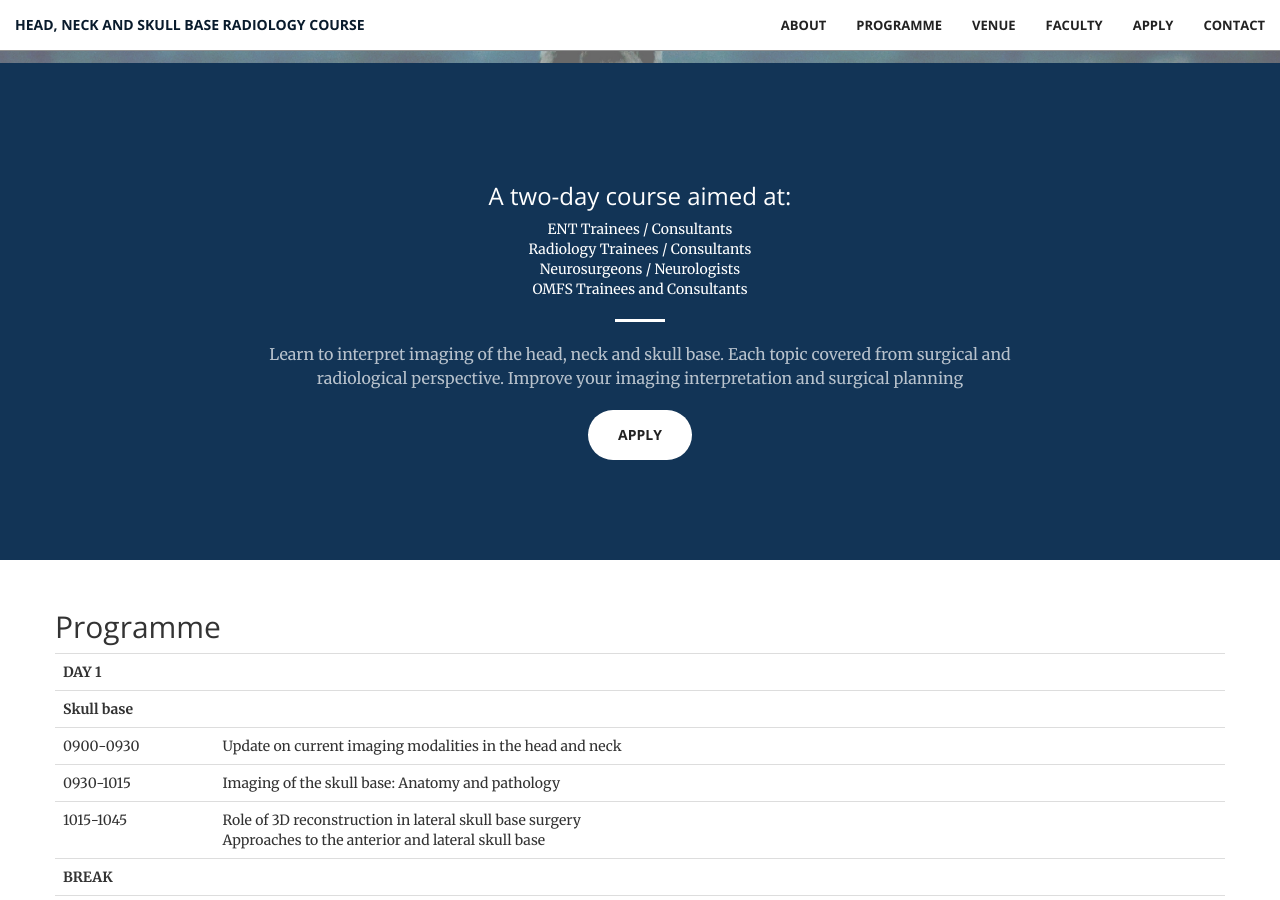
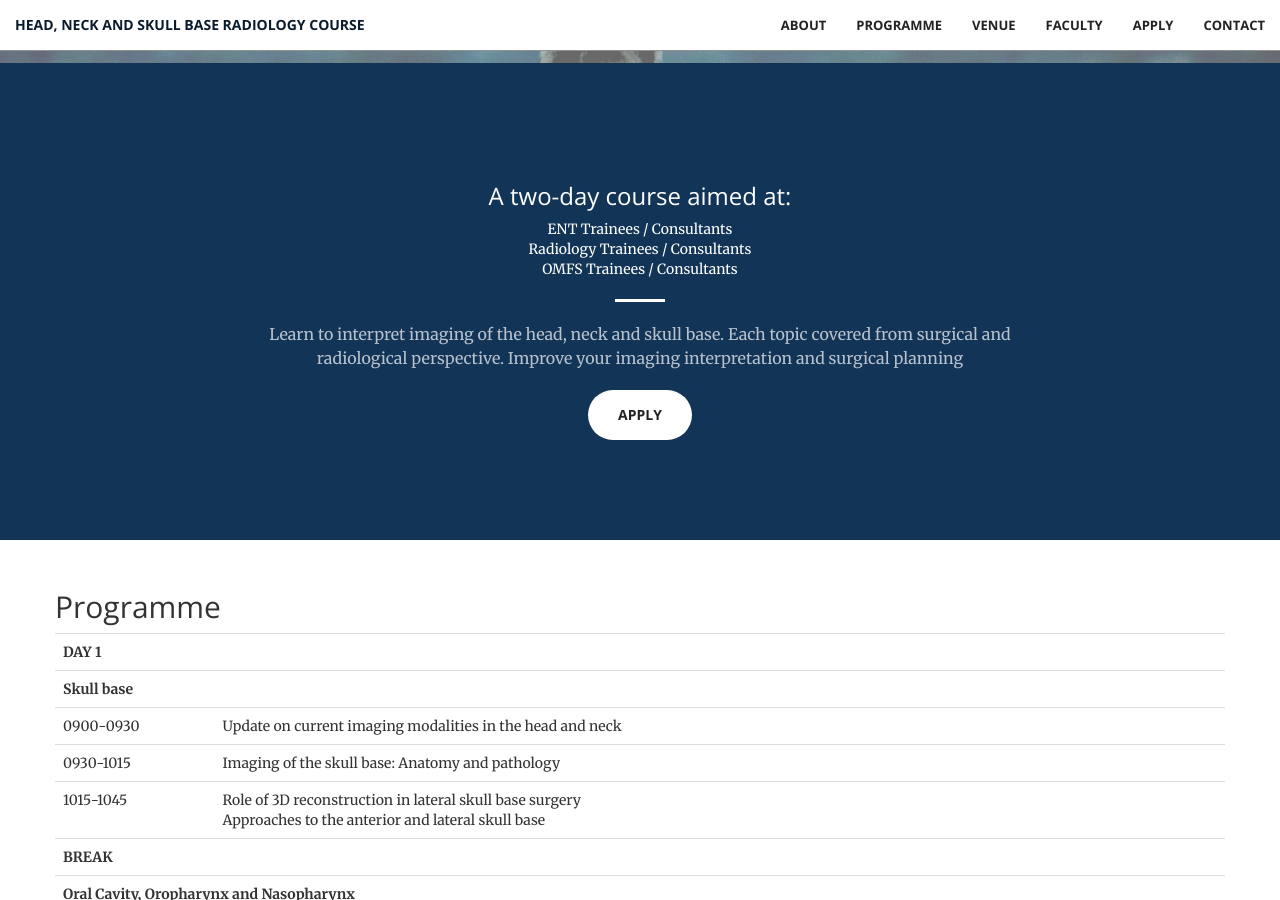
Before and after one commit to aberdeenradiology/aberdeenradiology.github.io, a Jekyll site: the page built from index.html, in a window 1280 px wide and 900 px high, scrolled down 837 px. Built offline with Jekyll 4.4.1, drawn with Linux system fonts in a browser that asks for light colours.

Commit message:
Update about.html

```diff
--- a/_includes/about.html
+++ b/_includes/about.html
@@ -5,8 +5,7 @@
                 <h3>A two-day course aimed at:</h3>
                 ENT Trainees / Consultants<br>
                 Radiology Trainees / Consultants<br>
-                Neurosurgeons / Neurologists<br>
-                OMFS Trainees and Consultants<br>
+                OMFS Trainees / Consultants<br>
                 <hr class="light">
                 <p class="text-faded">Learn to interpret imaging of the head, neck and skull base. Each topic covered from surgical and radiological perspective. Improve your imaging interpretation and surgical planning</p>
                 <a href="#application" class="btn btn-default btn-xl">Apply</a>
```
